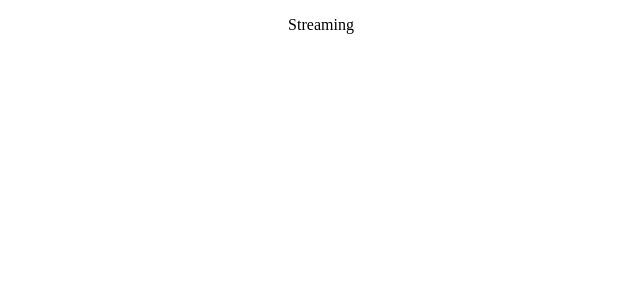
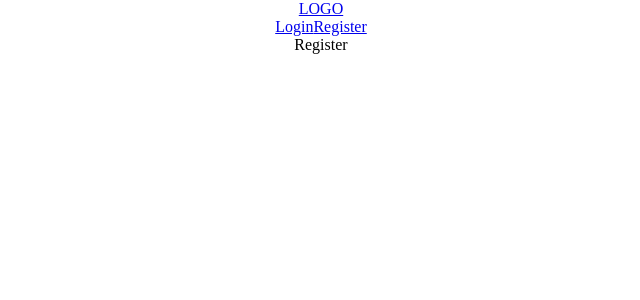
Before and after one commit to tomaszdz89/Streaming, a React (Create React App) app: page /register in a window 1280 px wide. Shown: the top 300 px of the page, without its empty margins (319-959 px from the left). Built offline with nearby package versions, Linux system fonts and the light colour scheme.

Commit message:
feat: Add basic routing

```diff
--- a/package.json
+++ b/package.json
@@ -12,6 +12,7 @@
     "@types/react-dom": "^18.0.9",
     "react": "^18.2.0",
     "react-dom": "^18.2.0",
+    "react-router-dom": "^6.4.5",
     "react-scripts": "5.0.1",
     "web-vitals": "^2.1.4"
   },
--- a/src/App.css
+++ b/src/App.css
@@ -2,37 +2,7 @@
   text-align: center;
 }
 
-.App-logo {
-  height: 40vmin;
-  pointer-events: none;
+* {
+  margin: 0;
+  padding: 0
 }
-
-@media (prefers-reduced-motion: no-preference) {
-  .App-logo {
-    animation: App-logo-spin infinite 20s linear;
-  }
-}
-
-.App-header {
-  background-color: #282c34;
-  min-height: 100vh;
-  display: flex;
-  flex-direction: column;
-  align-items: center;
-  justify-content: center;
-  font-size: calc(10px + 2vmin);
-  color: white;
-}
-
-.App-link {
-  color: #61dafb;
-}
-
-@keyframes App-logo-spin {
-  from {
-    transform: rotate(0deg);
-  }
-  to {
-    transform: rotate(360deg);
-  }
-}
--- a/src/App.tsx
+++ b/src/App.tsx
@@ -1,11 +1,21 @@
 import React from "react";
 import "./App.css";
 import { parse } from "path";
+import Home from "./components/Home";
+import Login from "./components/Login";
+import Register from "./components/Register";
+import { Routes, Route } from "react-router-dom";
+import Navbar from "./components/Navbar";
 
 function App() {
   return (
     <div className="App">
-      <p>Streaming</p>
+      <Navbar />
+      <Routes>
+        <Route path="/" element={<Home />}/>
+        <Route path="/login" element={<Login />}/>
+        <Route path="/register" element={<Register />}/>
+      </Routes>
     </div>
   );
 }
--- /dev/null
+++ b/src/components/Home.tsx
@@ -0,0 +1,9 @@
+import React from 'react'
+
+function Home() {
+  return (
+    <div>Home</div>
+  )
+}
+
+export default Home
--- /dev/null
+++ b/src/components/Login.tsx
@@ -0,0 +1,9 @@
+import React from 'react'
+
+function Login() {
+  return (
+    <div>Login</div>
+  )
+}
+
+export default Login
--- /dev/null
+++ b/src/components/Navbar.tsx
@@ -0,0 +1,16 @@
+import React from 'react'
+import { Link } from "react-router-dom";
+
+function Navbar() {
+  return (
+    <nav className="navbar">
+        <Link to="/">LOGO</Link>
+        <ul>
+            <Link to="/login">Login</Link>
+            <Link to="/register">Register</Link>
+        </ul>
+    </nav>
+  )
+}
+
+export default Navbar
--- /dev/null
+++ b/src/components/Register.tsx
@@ -0,0 +1,9 @@
+import React from 'react'
+
+function Register() {
+  return (
+    <div>Register</div>
+  )
+}
+
+export default Register
--- a/src/index.tsx
+++ b/src/index.tsx
@@ -1,12 +1,15 @@
-import React from 'react';
-import ReactDOM from 'react-dom/client';
-import App from './App';
+import React from "react";
+import ReactDOM from "react-dom/client";
+import App from "./App";
+import { BrowserRouter } from "react-router-dom";
 
 const root = ReactDOM.createRoot(
-  document.getElementById('root') as HTMLElement
+  document.getElementById("root") as HTMLElement
 );
 root.render(
   <React.StrictMode>
-    <App />
+    <BrowserRouter>
+      <App />
+    </BrowserRouter>
   </React.StrictMode>
 );
```
Also changed, not shown: src/index.css (line endings or trailing spaces), 1 other file (tests, documents, lock files or other folders).
